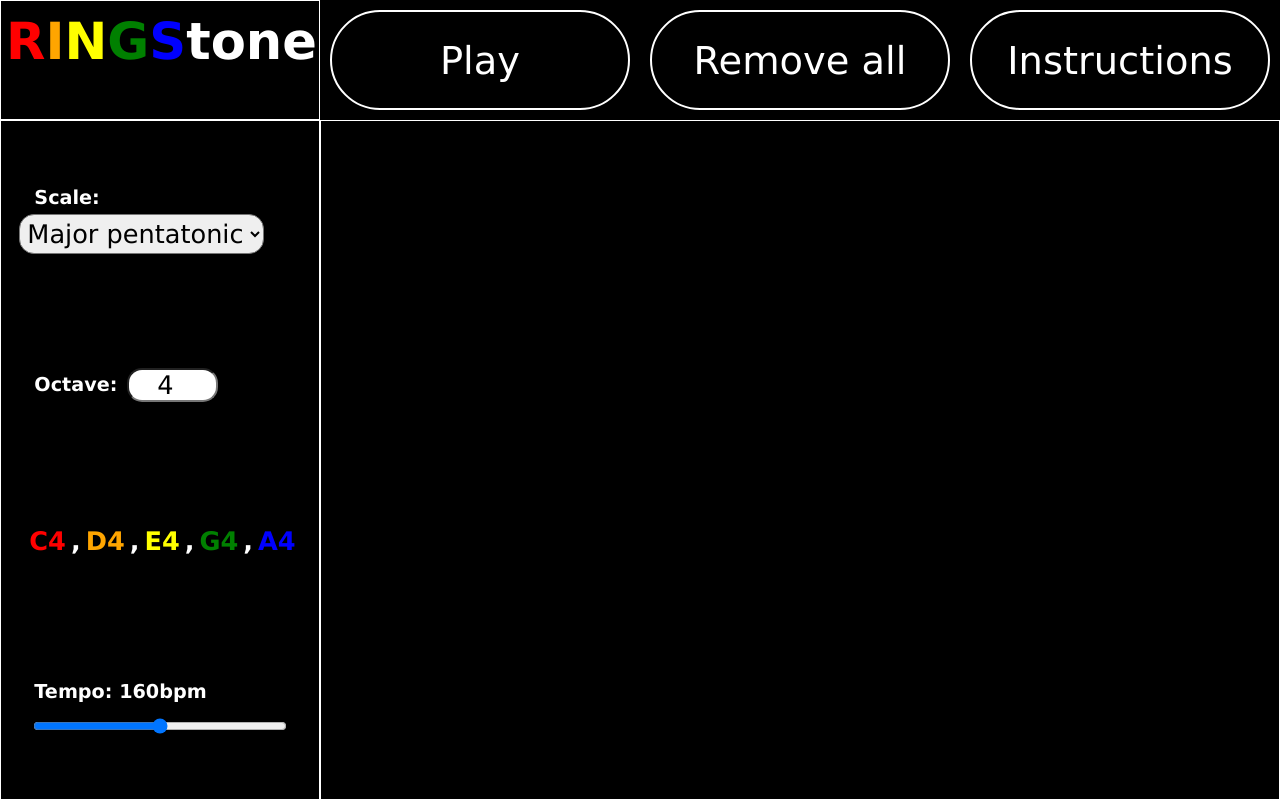
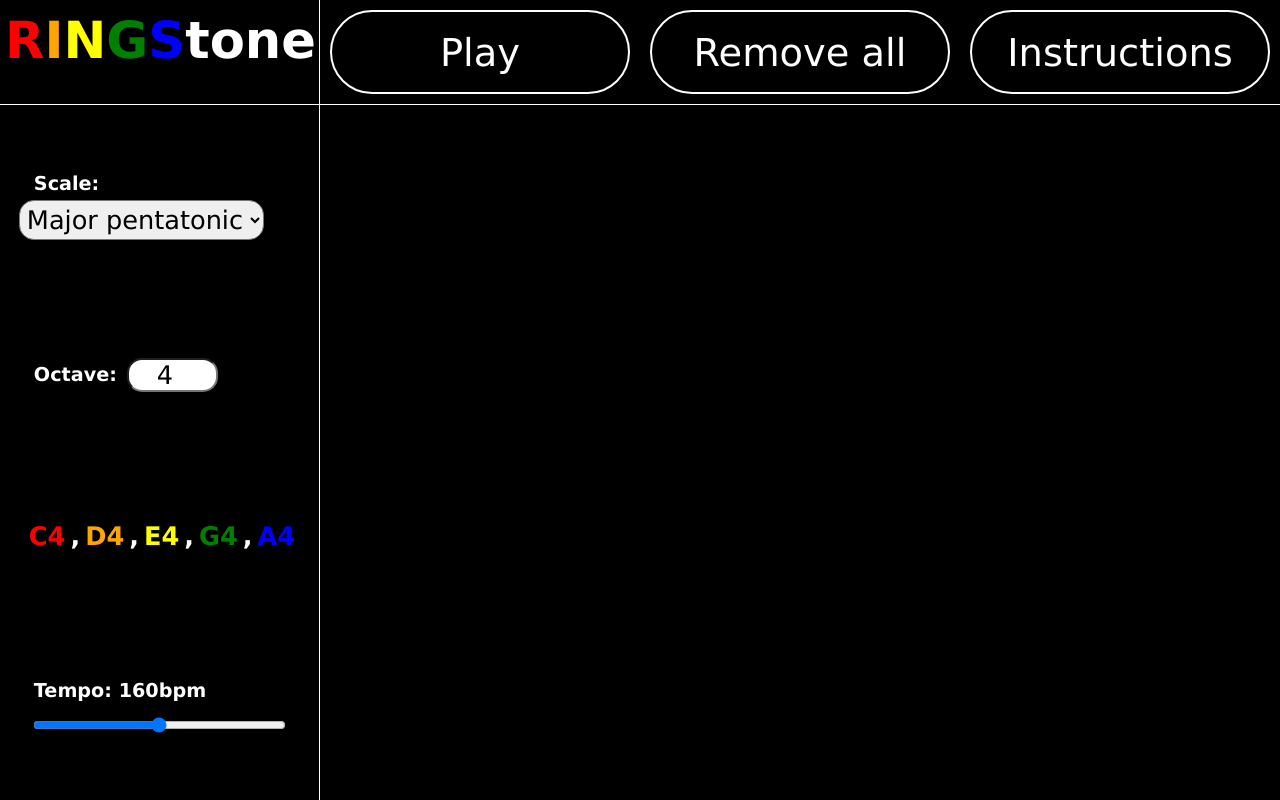
Before and after one commit to roeelap/RINGStone, a plain HTML site: page index.html in a window 1280 px wide. Drawn offline with nearby package versions, Linux system fonts and the light colour scheme.

Commit message:
fine tuning

```diff
--- a/style.css
+++ b/style.css
@@ -39,7 +39,7 @@ h3 {
 #app {
   display: grid;
   grid-template-columns: 25vw 25vw 25vw 25vw;
-  grid-template-rows: 15vh 85vh;
+  grid-template-rows: 13vh 87vh;
   overflow: hidden;
   background: black;
 }
@@ -48,7 +48,7 @@ h3 {
   grid-row: 1;
   grid-column: 1;
   background-color: black;
-  border: 1px solid white;
+  border-right: 1px solid white;
   text-align: center;
   font-size: 2vw;
 }
@@ -107,7 +107,7 @@ h3 {
   grid-row: 2 / span 1;
   grid-column: 2 / span 3;
   background: black;
-  border: 1px solid white;
+  border-top: 1px solid white;
 }
 
 #manager {
@@ -115,7 +115,8 @@ h3 {
   height: 100%;
   grid-row: 2 / span 1;
   grid-column: 1 / span 1;
-  border: 1px solid white;
+  border-right: 1px solid white;
+  border-top: 1px solid white;
   background: black;
   text-indent: 10px;
   align-items: center;
```
Also changed, not shown: index.html (+5 -4 lines).
